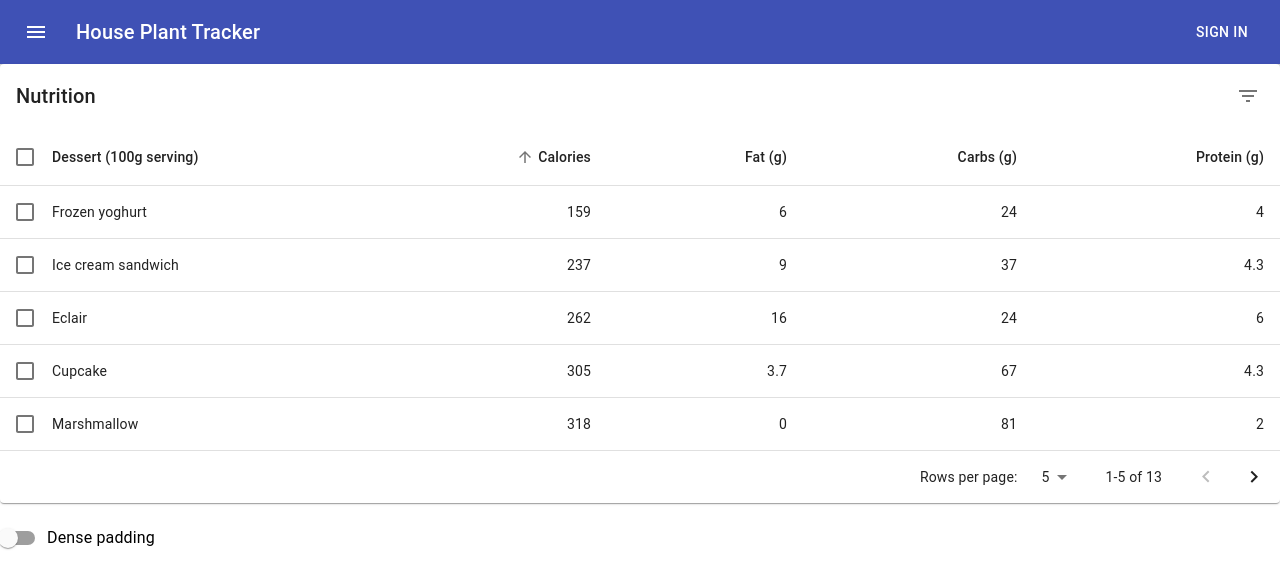
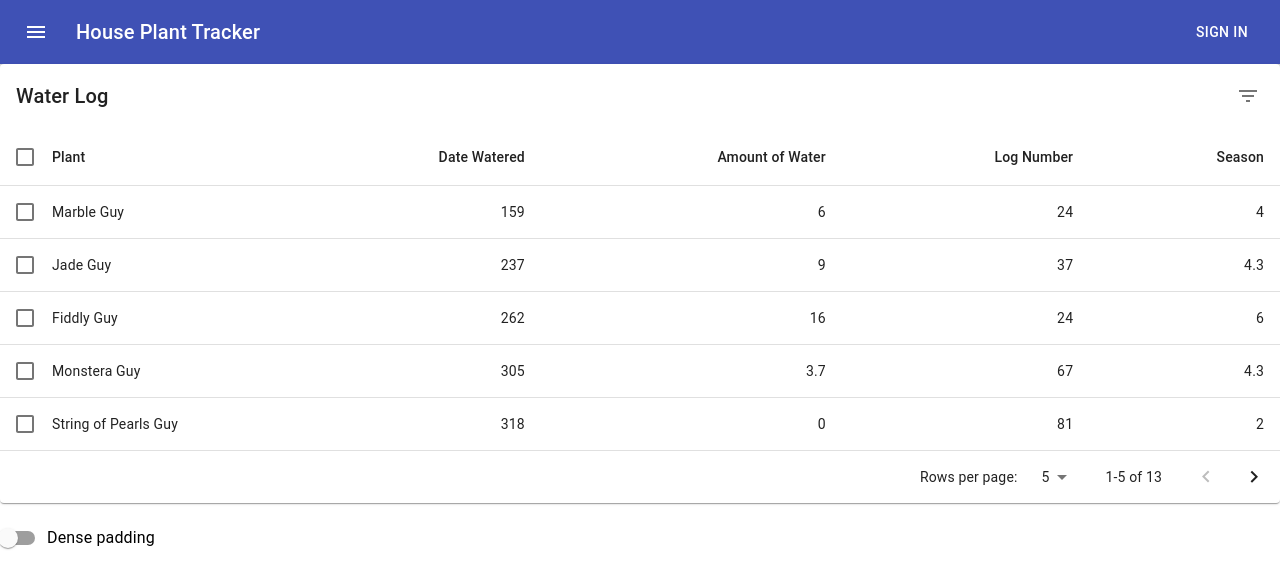
Before and after one commit to ekonine/plant-tracker-v2, a React (Create React App) app: page /logs in a window 1280 px wide. Shown: the top 588 px of the page. Built offline with nearby package versions, Linux system fonts and the light colour scheme.

Commit message:
place fake data in water logs

```diff
--- a/src/components/log-table/log-table.component.jsx
+++ b/src/components/log-table/log-table.component.jsx
@@ -26,19 +26,19 @@ function createData(name, calories, fat, carbs, protein) {
 }
 
 const rows = [
-  createData('Cupcake', 305, 3.7, 67, 4.3),
-  createData('Donut', 452, 25.0, 51, 4.9),
-  createData('Eclair', 262, 16.0, 24, 6.0),
-  createData('Frozen yoghurt', 159, 6.0, 24, 4.0),
-  createData('Gingerbread', 356, 16.0, 49, 3.9),
-  createData('Honeycomb', 408, 3.2, 87, 6.5),
-  createData('Ice cream sandwich', 237, 9.0, 37, 4.3),
-  createData('Jelly Bean', 375, 0.0, 94, 0.0),
-  createData('KitKat', 518, 26.0, 65, 7.0),
-  createData('Lollipop', 392, 0.2, 98, 0.0),
-  createData('Marshmallow', 318, 0, 81, 2.0),
-  createData('Nougat', 360, 19.0, 9, 37.0),
-  createData('Oreo', 437, 18.0, 63, 4.0),
+  createData('Monstera Guy', 305, 3.7, 67, 4.3),
+  createData('Zeze Guy', 452, 25.0, 51, 4.9),
+  createData('Fiddly Guy', 262, 16.0, 24, 6.0),
+  createData('Marble Guy', 159, 6.0, 24, 4.0),
+  createData('Avacado Guy', 356, 16.0, 49, 3.9),
+  createData('Burros Guy', 408, 3.2, 87, 6.5),
+  createData('Jade Guy', 237, 9.0, 37, 4.3),
+  createData('Aloe Guy', 375, 0.0, 94, 0.0),
+  createData('Rubber Guy', 518, 26.0, 65, 7.0),
+  createData('Hoya Guy', 392, 0.2, 98, 0.0),
+  createData('String of Pearls Guy', 318, 0, 81, 2.0),
+  createData('Ficus Guy', 360, 19.0, 9, 37.0),
+  createData('Snake Guy', 437, 18.0, 63, 4.0),
 ];
 
 function descendingComparator(a, b, orderBy) {
@@ -68,11 +68,11 @@ function stableSort(array, comparator) {
 }
 
 const headCells = [
-  { id: 'name', numeric: false, disablePadding: true, label: 'Dessert (100g serving)' },
-  { id: 'calories', numeric: true, disablePadding: false, label: 'Calories' },
-  { id: 'fat', numeric: true, disablePadding: false, label: 'Fat (g)' },
-  { id: 'carbs', numeric: true, disablePadding: false, label: 'Carbs (g)' },
-  { id: 'protein', numeric: true, disablePadding: false, label: 'Protein (g)' },
+  { id: 'plantName', numeric: false, disablePadding: true, label: 'Plant' },
+  { id: 'dateWater', numeric: true, disablePadding: false, label: 'Date Watered' },
+  { id: 'amountWater', numeric: true, disablePadding: false, label: 'Amount of Water' },
+  { id: 'logNum', numeric: true, disablePadding: false, label: 'Log Number' },
+  { id: 'season', numeric: true, disablePadding: false, label: 'Season' },
 ];
 
 function EnhancedTableHead(props) {
@@ -148,6 +148,7 @@ const useToolbarStyles = makeStyles((theme) => ({
   },
 }));
 
+// TODO: Add functionality to filter
 const EnhancedTableToolbar = (props) => {
   const classes = useToolbarStyles();
   const { numSelected } = props;
@@ -164,7 +165,7 @@ const EnhancedTableToolbar = (props) => {
         </Typography>
       ) : (
         <Typography className={classes.title} variant="h6" id="tableTitle" component="div">
-          Nutrition
+          Water Log
         </Typography>
       )}
 
```
